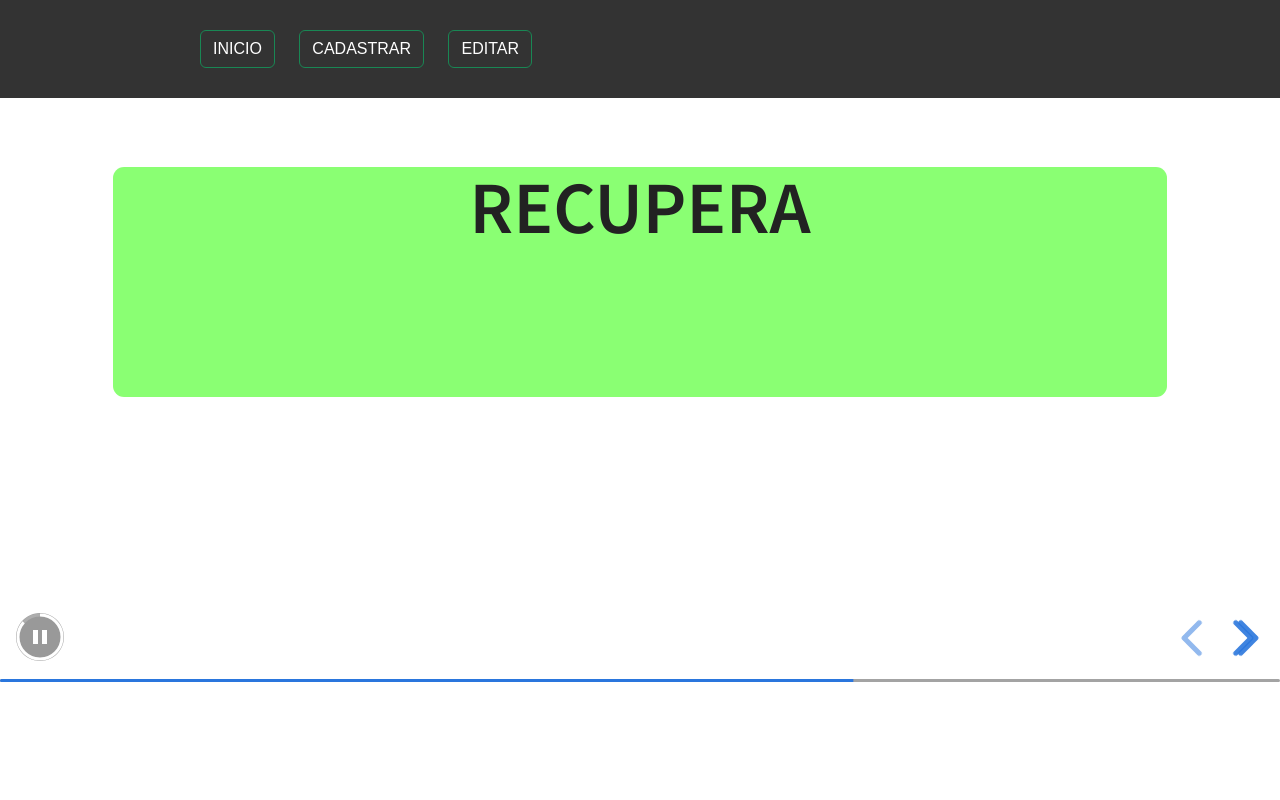
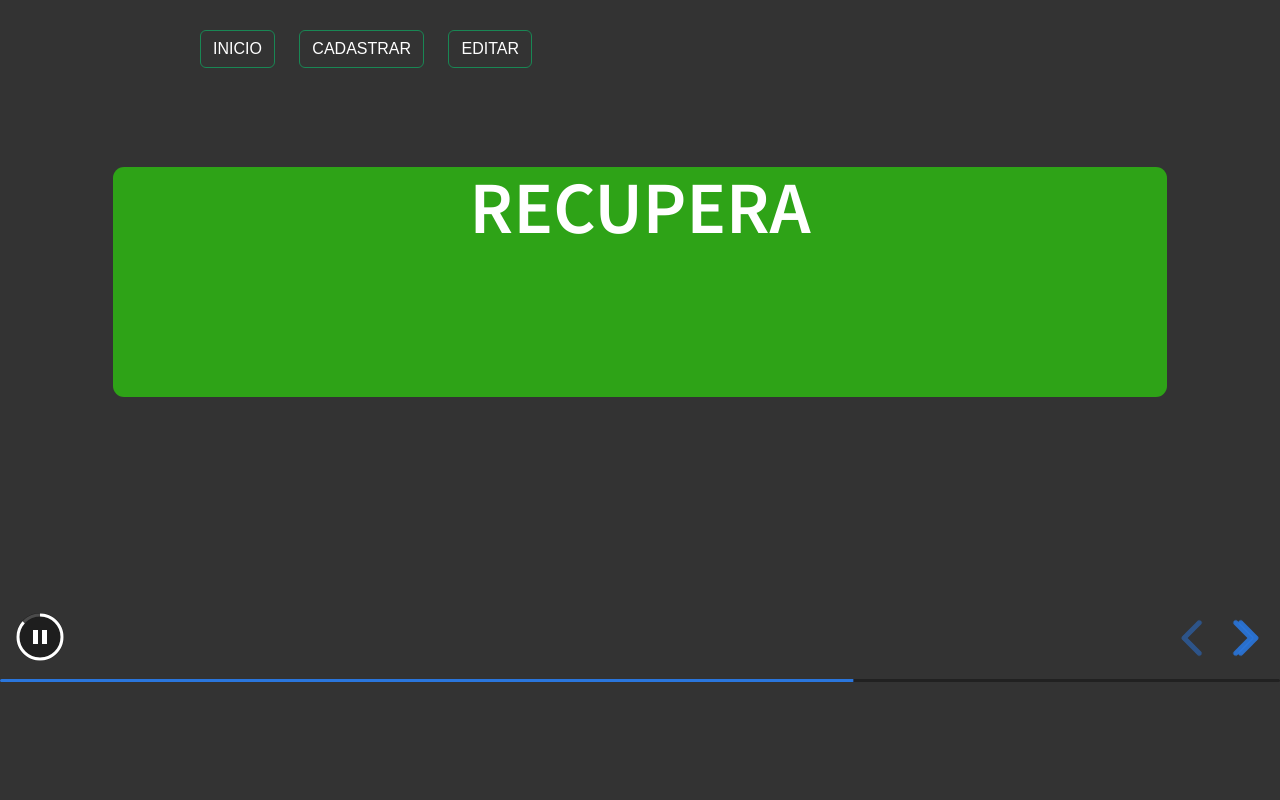
Before and after one commit to johnmitysumy/painelrafa, a PHP site: page / in a window 1280 px wide. Run offline with PHP 8.4, Linux system fonts and the light colour scheme; data comes from the database, SQL or seed files in the repository; style sheets or scripts are compiled from the project's sources.

Commit message:
atualização defundo e cor da letra

```diff
--- a/css/reveal.scss
+++ b/css/reveal.scss
@@ -27,7 +27,6 @@ html.reveal-full-page {
 	line-height: 1;
 	margin: 0;
 
-	background-color: #fff;
 	color: #000;
 }
 
--- a/dist/theme/white.css
+++ b/dist/theme/white.css
@@ -37,7 +37,7 @@ section.has-dark-background, section.has-dark-background h1, section.has-dark-ba
 
 .reveal-viewport {
   background: #fff;
-  background-color: #fff; }
+  background-color: #333333; }
 
 .reveal {
   font-family: "Source Sans Pro", Helvetica, sans-serif;
--- a/index.php
+++ b/index.php
@@ -1,4 +1,18 @@
 <!doctype html>
+<style>
+    .body{
+        background-color: #333333;
+        color:white;
+    }
+    .slide-background-content{
+        background-color: #333333;
+        color:white;
+    }
+    .slides{
+        color:white;
+    }
+
+</style>
 <html>
     <head>
         <meta charset="utf-8">
@@ -17,7 +31,7 @@
 
 <?php include 'menu.php'; ?>
 <br><br>
-<div class="reveal" style="margin-top: -150px;">
+<div class="reveal" style="margin-top: -150px; background-color: #333333;">
 <?php
 // Arquivo de conexão com o banco de dados (use o código anterior)
 include 'banco.php';
@@ -30,7 +44,7 @@ while ($row = $result->fetch_assoc()) {
    ?>
 
 
-            <div class="slides" >
+            <div class="slides">
                 <section <?php
         if($row["status"] == "ATIVO"){
             echo "style='background-color: #ff00006e; border-radius: 10px 10px 10px 10px;'";
@@ -39,7 +53,7 @@ while ($row = $result->fetch_assoc()) {
         }
         ?>>
 
-<h2><?php echo $row["nome"];?></h2>
+<h2 style="color:white;"><?php echo $row["nome"];?></h2>
 
 
 <br>
```
